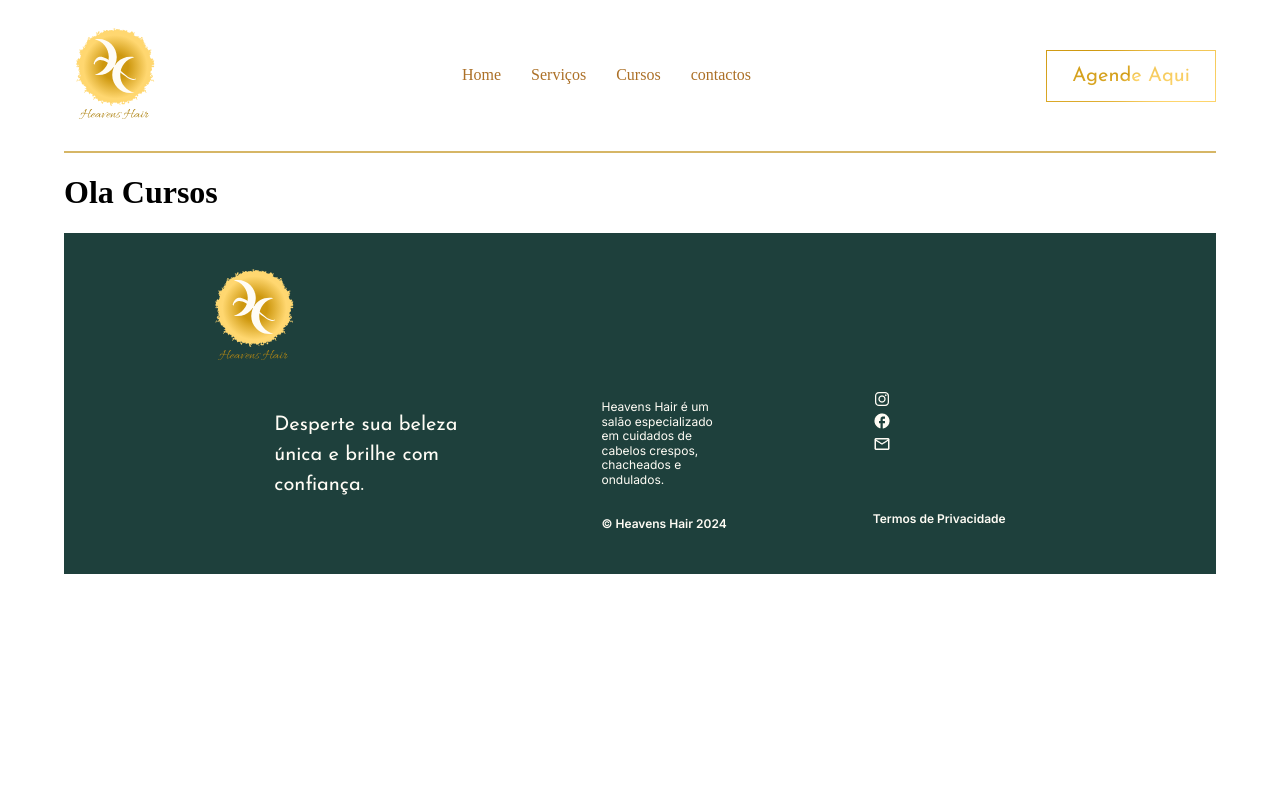
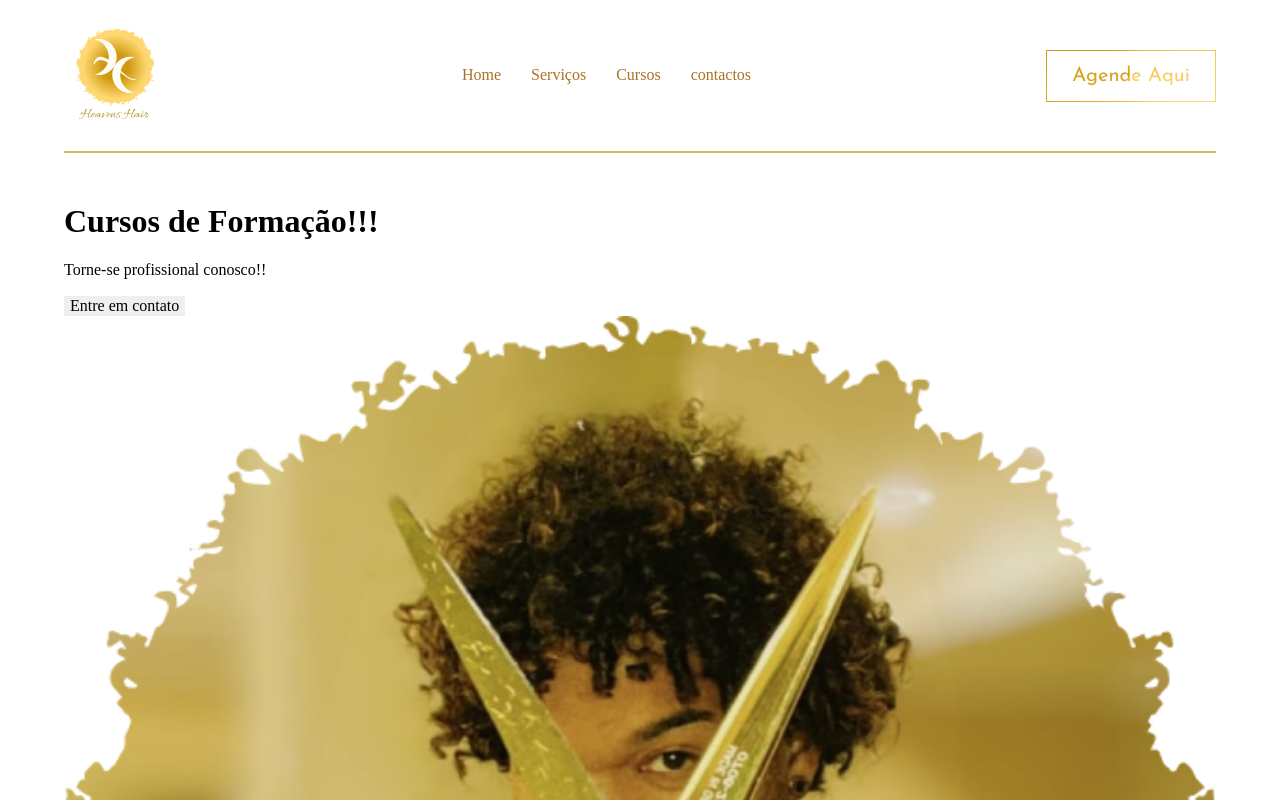
Before and after one commit to dev-erickydias/heavenshair.web, a Next.js app: page /cursos in a window 1280 px wide. Shown: the top 800 px of the page. Built offline with nearby package versions, Linux system fonts and the light colour scheme.

Commit message:
add components cursos

```diff
--- a/src/app/cursos/page.jsx
+++ b/src/app/cursos/page.jsx
@@ -1,6 +1,13 @@
+import Cursos from "@/components/cursos/Cursos";
+import CustomImage from "@/components/customImage/CustomImage";
+import HeroCursos from "@/components/heroCursos/HeroCursos";
 
 export default function Home() {
   return (
-    <h1>Ola Cursos</h1>
+    <main className="main">
+      <HeroCursos/>
+      <CustomImage className="logo__cursos" src={"/gallery/logo.png"}/>
+      <Cursos/>
+    </main>
   );
 }
--- /dev/null
+++ b/src/components/cursos/Cursos.jsx
@@ -0,0 +1,25 @@
+import "./cursos.css"
+import CustomButton from "../customButton/CustomButton";
+import CustomImage from "../customImage/CustomImage";
+
+export default function Cursos(){
+    return(
+        <section className="cursos">
+            <h2 className="cursos__title">Saiba mais sobre nossos cursos!</h2>
+            <div className="cursos__container">
+                <div className="curso">
+                    <CustomImage src={"/cursos/colorimetria.png"}/>
+                    <h3 className="curso_title">Formação de Colorimetria</h3>
+                    <p>Aprenda técnicas avançadas de coloração e correção de tons, dominando os princípios da teoria das cores aplicados aos cabelos.</p>
+                    <CustomButton>Entre em contato</CustomButton>
+                </div>
+                <div className="curso">
+                    <CustomImage src={"/cursos/colorimetria.png"}/>
+                    <h3 className="curso_title">Formação para Iniciantes</h3>
+                    <p>Prepare-se para uma jornada emocionante no mundo da beleza e do cabelo com o nosso curso para iniciantes em cabelereiro</p>
+                    <CustomButton>Entre em contato</CustomButton>
+                </div>
+            </div>
+        </section>
+    )
+}
--- /dev/null
+++ b/src/components/cursos/cursos.css
@@ -0,0 +1,12 @@
+.cursos__container{
+    display: flex;
+    justify-content: center;
+    gap: 210px;
+}
+.curso{
+    display: flex;
+    flex-direction: column;
+    width: 380px;
+    justify-items: center;
+    align-items: center;
+}
--- /dev/null
+++ b/src/components/heroCursos/HeroCursos.jsx
@@ -0,0 +1,35 @@
+
+import "./heroCursos.css"
+
+import CustomImage from "../customImage/CustomImage";
+import CustomButton from "../customButton/CustomButton";
+import Link from "next/link";
+
+export default function HeroCursos() {
+  return (
+    <section className="header__hero header__hero_cursos">
+    <div className="header__hero__text">
+      <h1 className="header__hero__text__title">Cursos de Formação!!!</h1>
+      <p className="header__hero__text__description">
+      Torne-se profissional conosco!!
+      </p>
+      <div className="header__hero__btn">
+        <Link href="/#contact">
+          <CustomButton className="header__hero__text__button-contato ">
+          Entre em contato
+          </CustomButton>
+        </Link>
+      </div>
+    </div>
+
+    <div class="curso__contain">
+        <CustomImage
+        className={"curso__image"}
+        src="/Vector__cursos.png"
+        alt={"Menina com Madeixas Feito no proprio salão"}
+      />
+        <p class="curso__text">Wessel Santos, hairstylist com 14 anos de experiência em cabelos afros. Aos 27 anos, se especializou em colorimetria e tratamentos capilares para cabelos cacheados. Venha com o Sell nessa jornada!!</p>
+    </div>
+    </section>
+  );
+}
--- /dev/null
+++ b/src/components/heroCursos/heroCursos.css
@@ -0,0 +1,49 @@
+.header__hero_cursos{
+    margin: 50px 0;
+}
+
+.curso__contain {
+  position: relative;
+  text-align: center;
+  max-width: 100%;
+}
+
+.curso__image {
+  width: 100%;
+  height: auto;
+}
+
+.curso__text {
+  position: absolute;
+  bottom: 10px;
+  left: 50%;
+  transform: translateX(-50%);
+  color: #1e403c;
+  background: #ffffff66;
+  padding: 10px;
+  border-radius: 5px;
+  width: 90%;
+  font-size: 16px;
+  font-family: Inter;
+  font-size: 16px;
+  font-weight: 400;
+  line-height: 30px;
+  text-align: left;
+  font-weight: 500;
+}
+
+/* Estilos para telas maiores que 768px */
+@media (min-width: 768px) {
+  .curso__text {
+    font-size: 1.2rem;
+    width: 80%;
+  }
+}
+
+/* Estilos para telas maiores que 1024px */
+@media (min-width: 1024px) {
+  .curso__text {
+    font-size: 1.4rem;
+    width: 70%;
+  }
+}
```
